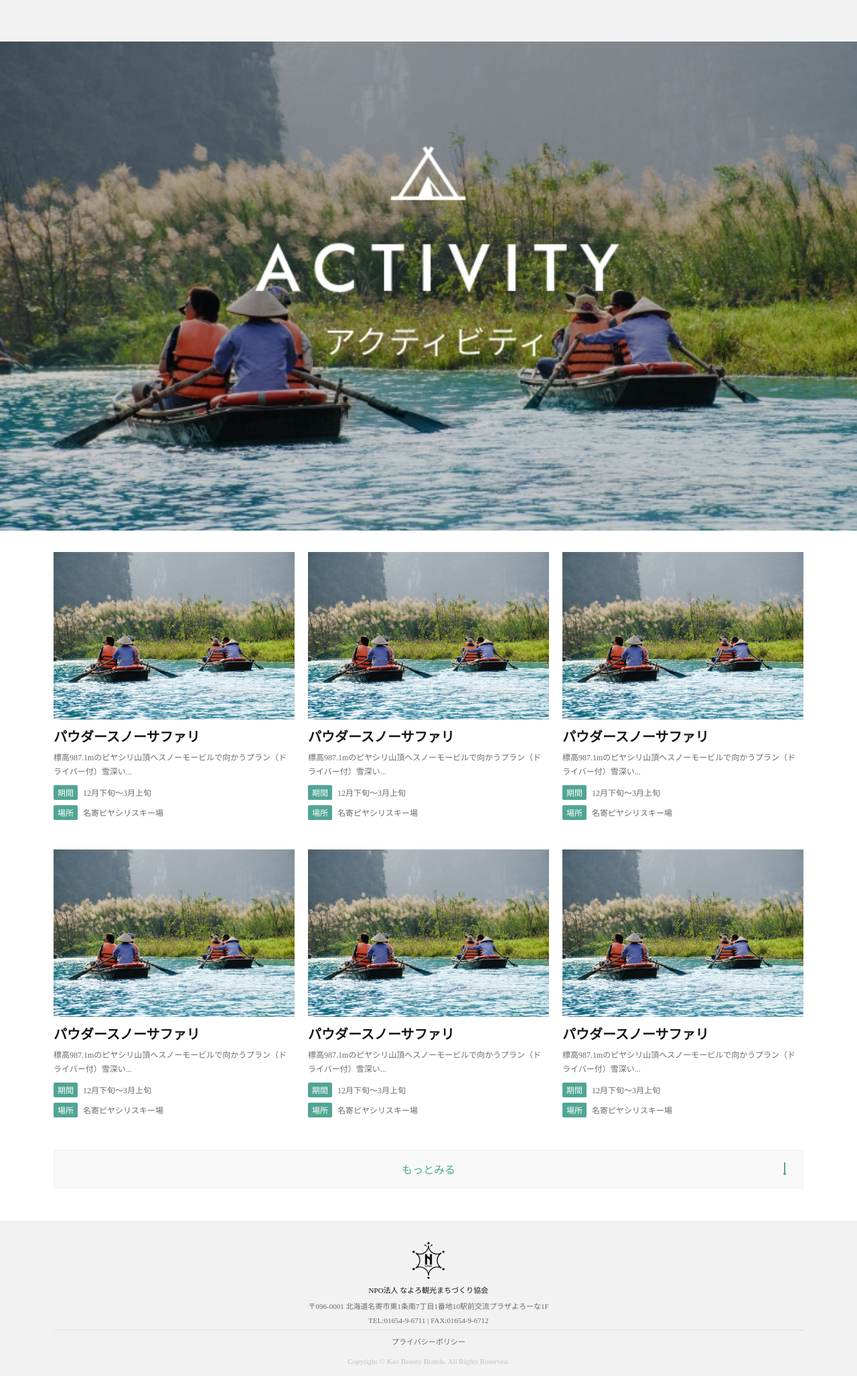
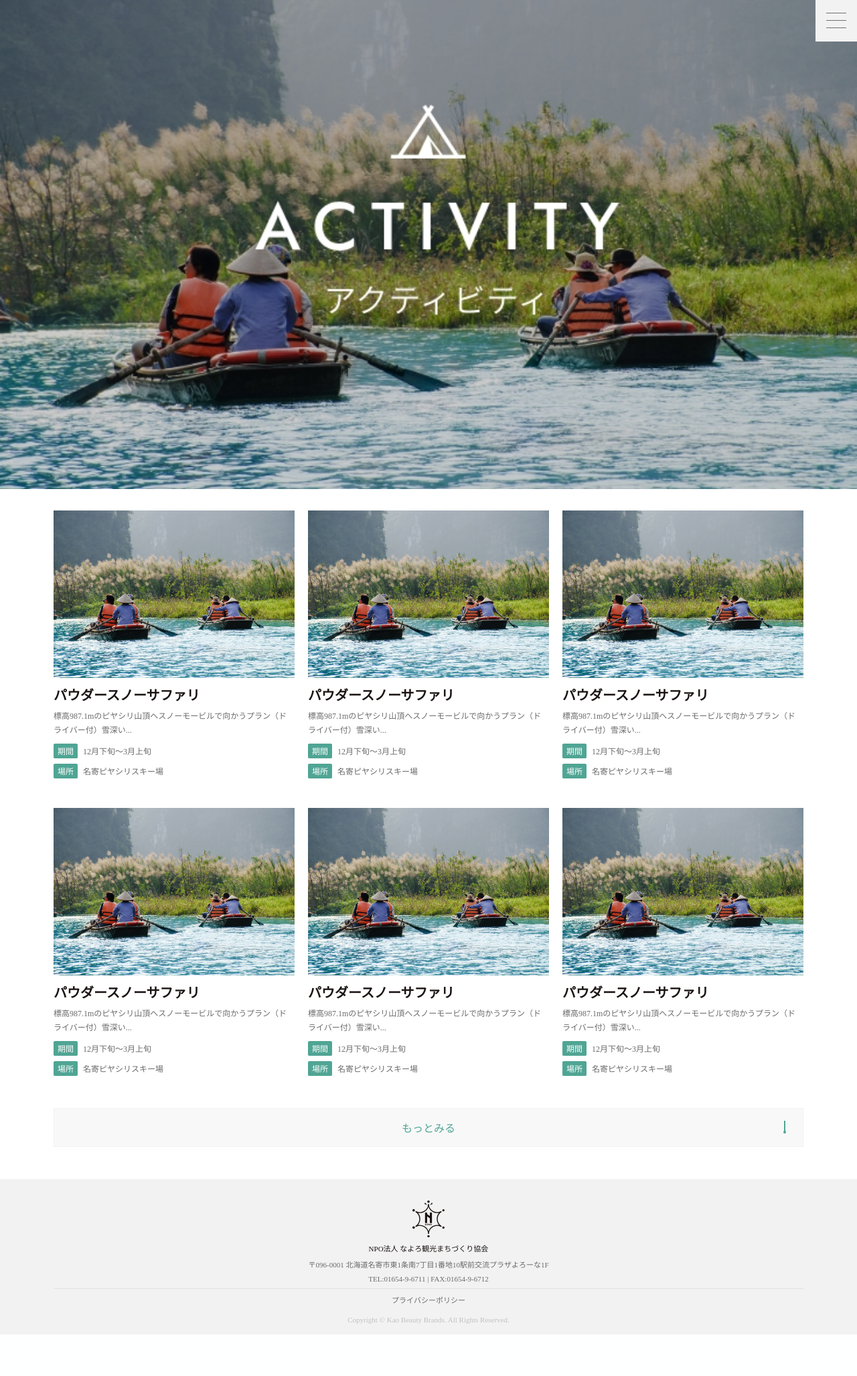
Before and after one commit to shinmikouji/nayoroshi_kankou, a PHP site: page /activity.html in a window 1280 px wide. Shown: the whole page at 67% size. After the commit the page ends 1992 px from the top, so only its background shows below. Run offline with PHP 8.4, Linux system fonts and the light colour scheme.

Commit message:
create activity-detail

```diff
--- a/activity-detail.html
+++ b/activity-detail.html
@@ -15,6 +15,7 @@
       <div class="l-header__logo">
         <img src="/image/header-logo.svg" alt="名寄市のロゴ">
       </div>
+    </div>
     <div class="l-header__icon" id="open">
       <span class="top bar"></span>
       <span class="middle bar"></span>
@@ -29,7 +30,6 @@
         <li><a href="#">HOW to USE</a></li>
       </ul>
     </nav>
-    </div>
   </header>
   <main>
     <section class="p-activity-detail__hero">
--- a/activity.html
+++ b/activity.html
@@ -15,6 +15,7 @@
       <div class="l-header__logo">
         <img src="/image/header-logo.svg" alt="名寄市のロゴ">
       </div>
+    </div>
     <div class="l-header__icon" id="open">
       <span class="top bar"></span>
       <span class="middle bar"></span>
@@ -29,7 +30,6 @@
         <li><a href="#">HOW to USE</a></li>
       </ul>
     </nav>
-    </div>
   </header>
   <main>
     <section class="p-activity__hero">
--- a/css/style.css
+++ b/css/style.css
@@ -299,6 +318,12 @@ html {
   height: 62px;
   padding: 13px 16px;
   background-color: #F2F2F2;
+}
+@media screen and (min-width: 1025px) {
+  .l-headerUnder {
+    height: 0px;
+    padding: 0;
+  }
 }
 .l-headerUnder .l-header__logo img {
   width: 32px;
--- a/index.html
+++ b/index.html
@@ -11,7 +11,6 @@
 </head>
 <body>
   <header class="l-headerTop">
-    <div class="c-display--sp">
     <div class="l-header__icon" id="open">
       <span class="top bar"></span>
       <span class="middle bar"></span>
@@ -26,7 +25,6 @@
         <li><a href="#">HOW to USE</a></li>
       </ul>
     </nav>
-    </div>
   </header>
   <main class="l-main">
     <section class="p-hero">
--- a/scss/layout/_header-top.scss
+++ b/scss/layout/_header-top.scss
@@ -1,4 +1,5 @@
 @use "../foundation/variable" as g;
+@use "../foundation/mixin" as m;
 
 .l-headerTop {
   .l-header__icon {
@@ -55,12 +56,23 @@
     height: 100vh;
     position: fixed;
     top: 0;
-    left: 100%;
     transition: left 0.5s;
+    @include m.mq(sp) {
+      left: 100%;
+    }
+    @include m.mq(pc) {
+      width: 600px;
+      right: -600px;
+    }
   }
 
   .l-header__menus.animation2 {
-    left: 0;
+    @include m.mq(sp) {
+      left: 0;
+    }
+    @include m.mq(pc) {
+      right: 0;
+    }
     z-index: 2;
   }
 
--- a/scss/layout/_header-under.scss
+++ b/scss/layout/_header-under.scss
@@ -1,10 +1,15 @@
 @use "../foundation/variable" as g;
+@use "../foundation/mixin" as m;
 
 .l-headerUnder {
   width: 100%;
   height: 62px;
   padding: 13px 16px;
   background-color: g.$color-06;
+  @include m.mq(pc) {
+    height: 0px;
+    padding: 0;
+  }
   .l-header__logo {
     img {
       width: 32px;
@@ -63,12 +68,23 @@
     height: 100vh;
     position: fixed;
     top: 0;
-    left: 100%;
     transition: left 0.5s;
+    @include m.mq(sp) {
+      left: 100%;
+    }
+    @include m.mq(pc) {
+      width: 600px;
+      right: -600px;
+    }
   }
 
   .l-header__menus.animation2 {
-    left: 0;
+    @include m.mq(sp) {
+      left: 0;
+    }
+    @include m.mq(pc) {
+      right: 0;
+    }
     z-index: 2;
   }
 
```
Also changed, not shown: other parts of css/style.css (+42 -4 lines), 1 other file. Lines whose indentation alone changed are shown as unchanged.
